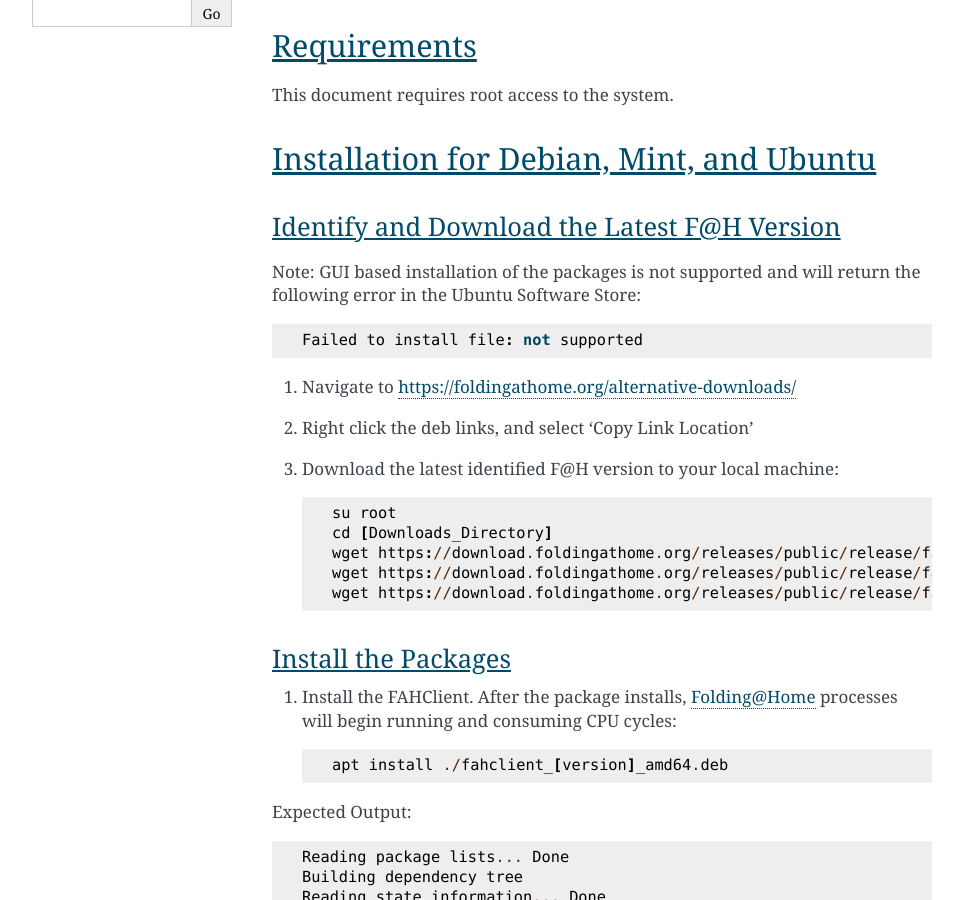
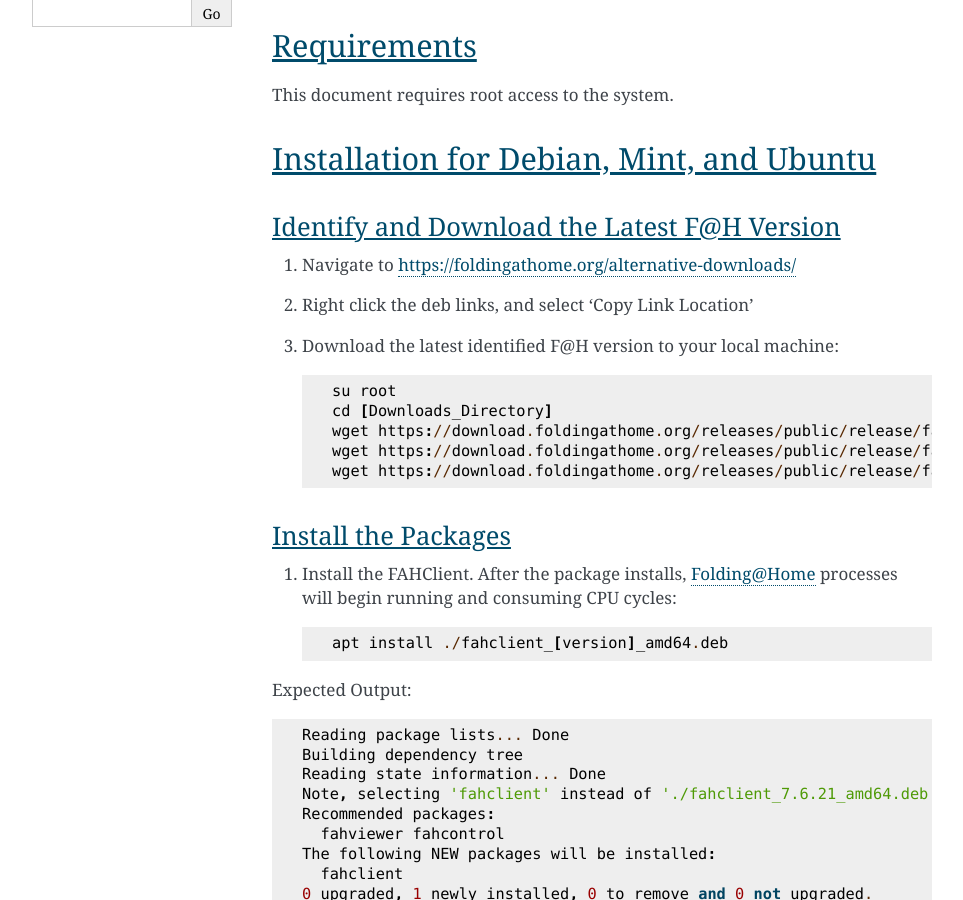
Before and after one commit to FoldingCommunity/fah-client-documentation, a Sphinx documentation site: the page built from docs/source/linux/installation_linux.rst, in a window 1280 px wide and 900 px high, scrolled down 648 px. Shown: the whole window, without its empty margins (148-1111 px from the left). Built offline with Sphinx 7.4.7, drawn with Linux system fonts in a browser that asks for light colours.

Commit message:
Updated installation_linux.rst

```diff
--- a/docs/source/linux/installation_linux.rst
+++ b/docs/source/linux/installation_linux.rst
@@ -22,9 +22,6 @@
 
 Identify and Download the Latest F@H Version
 ********************************************
-Note: GUI based installation of the packages is not supported and will return the following error in the Ubuntu Software Store::
-
-	Failed to install file: not supported
 
 #. Navigate to https://foldingathome.org/alternative-downloads/
 #. Right click the deb links, and select 'Copy Link Location'
```
